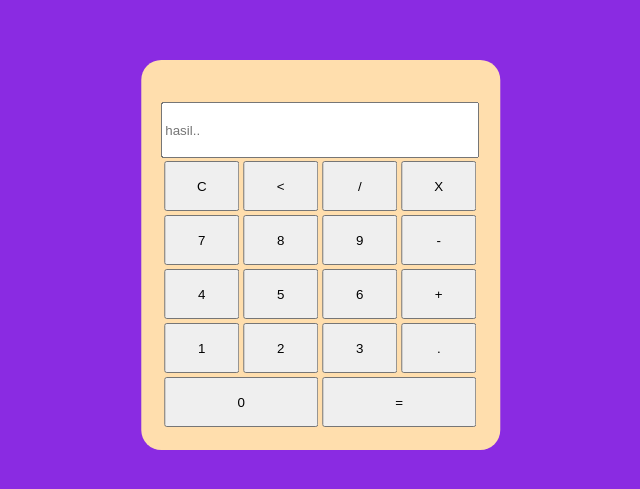
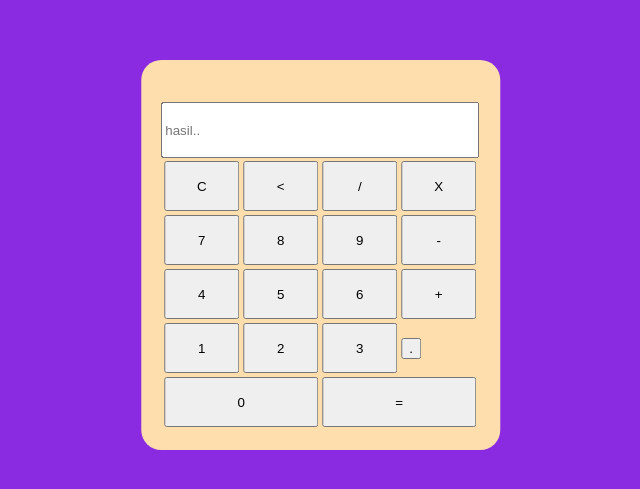
Before and after one commit to robbyfa71/Robbycashierfga.io, a plain HTML site: page index.html in a window 1280 px wide. Shown: the part 145-634 px from the top of the page, without its empty margins (319-959 px from the left). Drawn offline with Linux system fonts and the light colour scheme.

Commit message:
Update index.html

```diff
--- a/index.html
+++ b/index.html
@@ -36,7 +36,7 @@
 				<td><input type="button" class="button" value="1" onclick="insert('1')"></td>
 				<td><input type="button" class="button" value="2" onclick="insert('2')"></td>
 				<td><input type="button" class="button" value="3" onclick="insert('3')"></td>
-				<td><input type="button" class="button" value="." onclick="insert('.')"></td>
+				<td><input type="button" class="buttn" value="." onclick="insert('.')"></td>
 			</tr>
 			<tr>
 				<td colspan="2"><input style="width:100%" type="button" class="button" value="0" onclick="insert('0')"></td>
```
